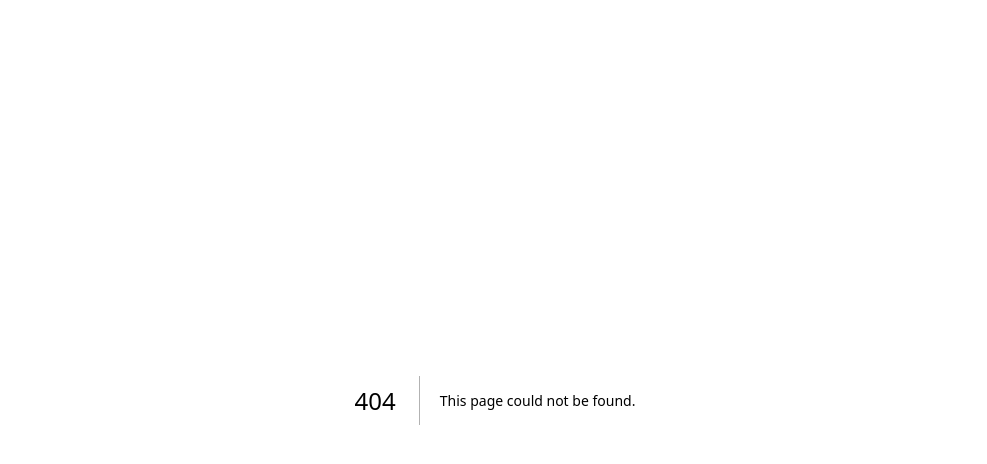
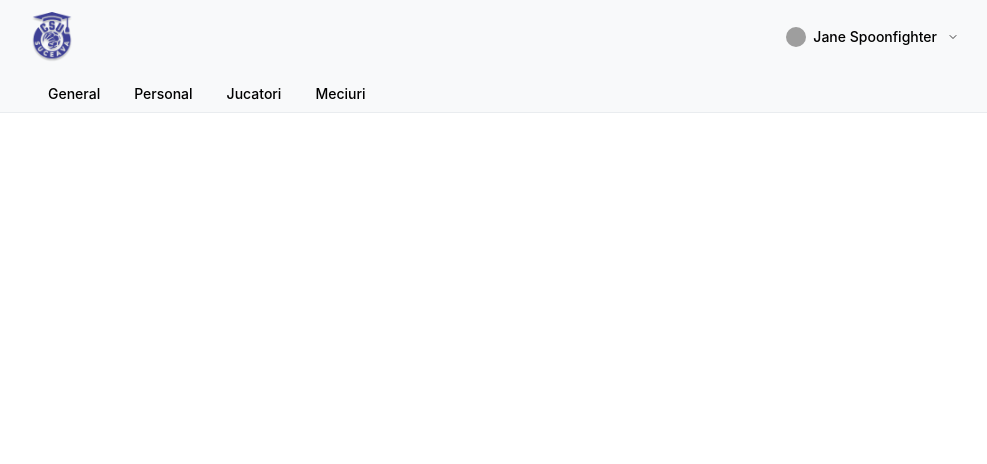
Before and after one commit to SPaulEmanuel/frontend-handball, a Next.js app: page /admin in a window 1280 px wide. Before the commit this address had no page. Shown: the top 464 px of the page, without its empty margins (145-1132 px from the left). Built offline with nearby package versions, Linux system fonts and the light colour scheme; grey boxes are pictures that could not be loaded.

Commit message:
Add navBar

```diff
--- /dev/null
+++ b/app/admin/general/page.tsx
@@ -0,0 +1,3 @@
+export default function GeneralPage() {
+  return <>Test</>;
+}
--- /dev/null
+++ b/app/admin/layout.tsx
@@ -0,0 +1,14 @@
+import { NavbarLogin } from "@/components/shared/shared-layout/navbar-login";
+
+export default function AdminLayout({
+  children,
+}: {
+  children: React.ReactNode;
+}) {
+  return (
+    <section>
+      <NavbarLogin />
+      {children}
+    </section>
+  );
+}
--- /dev/null
+++ b/app/admin/page.tsx
@@ -0,0 +1,3 @@
+export default function AdminPage() {
+  return <></>;
+}
--- a/app/login/page.tsx
+++ b/app/login/page.tsx
@@ -5,9 +5,9 @@ import Layout from "../layout";
 
 const AuthenticationPage: React.FC = () => {
   return (
-    <Layout>
+    <div>
       <AuthenticationTitle />
-    </Layout>
+    </div>
   );
 };
 
--- /dev/null
+++ b/components/jotai-state/token.tsx
@@ -0,0 +1,3 @@
+import { atom } from "jotai";
+
+export const token = atom("");
--- /dev/null
+++ b/components/shared/shared-layout/navbar-login.tsx
@@ -0,0 +1,150 @@
+"use client";
+import cx from "clsx";
+import { useState } from "react";
+import NextImage from "next/image";
+import {
+  Container,
+  Avatar,
+  UnstyledButton,
+  Group,
+  Text,
+  Menu,
+  Tabs,
+  Burger,
+  rem,
+  useMantineTheme,
+  Image,
+} from "@mantine/core";
+import { useDisclosure } from "@mantine/hooks";
+import {
+  IconLogout,
+  IconSettings,
+  IconSwitchHorizontal,
+  IconChevronDown,
+} from "@tabler/icons-react";
+import classes from "./style.module.scss";
+import logoCSU from "@/public/logo-icon/LogoCSU.png";
+import { useRouter } from "next/navigation";
+
+const user = {
+  name: "Jane Spoonfighter",
+  email: "janspoon@fighter.dev",
+  image:
+    "https://raw.githubusercontent.com/mantinedev/mantine/master/.demo/avatars/avatar-5.png",
+};
+
+const tabs = ["General", "Personal", "Jucatori", "Meciuri"];
+
+export const NavbarLogin = () => {
+  const route = useRouter();
+  const [opened, { toggle }] = useDisclosure(false);
+  const [userMenuOpened, setUserMenuOpened] = useState(false);
+
+  const handlerEvent = (tab: string) => {
+    const lowercaseTab = tab.toLowerCase();
+    route.push(`/admin/${lowercaseTab}`);
+  };
+
+  const items = tabs.map((tab) => (
+    <Tabs.Tab value={tab} key={tab}>
+      <div onClick={() => handlerEvent(tab)}>{tab}</div>
+    </Tabs.Tab>
+  ));
+
+  return (
+    <div className={classes.header}>
+      <Container className={classes.mainSection} size="md">
+        <Group justify="space-between">
+          <Image
+            component={NextImage}
+            src={logoCSU}
+            alt="LogoCompany"
+            height={50}
+          />
+
+          <Burger opened={opened} onClick={toggle} hiddenFrom="xs" size="sm" />
+
+          <Menu
+            width={260}
+            position="bottom-end"
+            transitionProps={{ transition: "pop-top-right" }}
+            onClose={() => setUserMenuOpened(false)}
+            onOpen={() => setUserMenuOpened(true)}
+            withinPortal
+          >
+            <Menu.Target>
+              <UnstyledButton
+                className={cx(classes.user, {
+                  [classes.userActive]: userMenuOpened,
+                })}
+              >
+                <Group gap={7}>
+                  <Avatar
+                    src={user.image}
+                    alt={user.name}
+                    radius="xl"
+                    size={20}
+                  />
+                  <Text fw={500} size="sm" lh={1} mr={3}>
+                    {user.name}
+                  </Text>
+                  <IconChevronDown
+                    style={{ width: rem(12), height: rem(12) }}
+                    stroke={1.5}
+                  />
+                </Group>
+              </UnstyledButton>
+            </Menu.Target>
+            <Menu.Dropdown>
+              <Menu.Label>Settings</Menu.Label>
+              <Menu.Item
+                leftSection={
+                  <IconSettings
+                    style={{ width: rem(16), height: rem(16) }}
+                    stroke={1.5}
+                  />
+                }
+              >
+                Account settings
+              </Menu.Item>
+              <Menu.Item
+                leftSection={
+                  <IconSwitchHorizontal
+                    style={{ width: rem(16), height: rem(16) }}
+                    stroke={1.5}
+                  />
+                }
+              >
+                Change account
+              </Menu.Item>
+              <Menu.Item
+                leftSection={
+                  <IconLogout
+                    style={{ width: rem(16), height: rem(16) }}
+                    stroke={1.5}
+                  />
+                }
+              >
+                Logout
+              </Menu.Item>
+            </Menu.Dropdown>
+          </Menu>
+        </Group>
+      </Container>
+      <Container size="md">
+        <Tabs
+          defaultValue="Home"
+          variant="outline"
+          visibleFrom="sm"
+          classNames={{
+            root: classes.tabs,
+            list: classes.tabsList,
+            tab: classes.tab,
+          }}
+        >
+          <Tabs.List>{items}</Tabs.List>
+        </Tabs>
+      </Container>
+    </div>
+  );
+};
--- /dev/null
+++ b/components/shared/shared-layout/style.module.scss
@@ -0,0 +1,71 @@
+.header {
+  padding-top: var(--mantine-spacing-sm);
+  background-color: light-dark(
+    var(--mantine-color-gray-0),
+    var(--mantine-color-dark-6)
+  );
+  border-bottom: 1px solid light-dark(var(--mantine-color-gray-2), transparent);
+  margin-bottom: 120px;
+}
+
+.mainSection {
+  padding-bottom: var(--mantine-spacing-sm);
+}
+
+.user {
+  color: light-dark(var(--mantine-color-black), var(--mantine-color-dark-0));
+  padding: var(--mantine-spacing-xs) var(--mantine-spacing-sm);
+  border-radius: var(--mantine-radius-sm);
+  transition: background-color 100ms ease;
+
+  &:hover {
+    background-color: light-dark(
+      var(--mantine-color-white),
+      var(--mantine-color-dark-8)
+    );
+  }
+
+  @media (max-width: 1200px) {
+    display: none;
+  }
+}
+
+.userActive {
+  background-color: light-dark(
+    var(--mantine-color-white),
+    var(--mantine-color-dark-8)
+  );
+}
+
+.tabsList {
+  &::before {
+    display: none;
+  }
+}
+
+.tab {
+  font-weight: 500;
+  height: 38px;
+  background-color: transparent;
+  position: relative;
+  bottom: -1px;
+
+  &:hover {
+    background-color: light-dark(
+      var(--mantine-color-gray-1),
+      var(--mantine-color-dark-5)
+    );
+  }
+
+  &[data-active] {
+    background-color: light-dark(
+      var(--mantine-color-white),
+      var(--mantine-color-dark-7)
+    );
+    border-color: light-dark(
+      var(--mantine-color-gray-2),
+      var(--mantine-color-dark-7)
+    );
+    border-bottom-color: transparent;
+  }
+}
--- a/package.json
+++ b/package.json
@@ -23,6 +23,7 @@
     "@next/bundle-analyzer": "^13.5.3",
     "@tabler/icons-react": "^2.20.0",
     "date-fns": "^2.30.0",
+    "jotai": "^2.6.1",
     "next": "13.5.3",
     "react": "18.2.0",
     "react-dom": "18.2.0",
```
Also changed, not shown: app/admin/personal/page.tsx (added, +16 -0 lines), components/login-page/login/AuthenticationTitle.tsx (+75 -3 lines), 2 other files (tests, documents, lock files or other folders).
